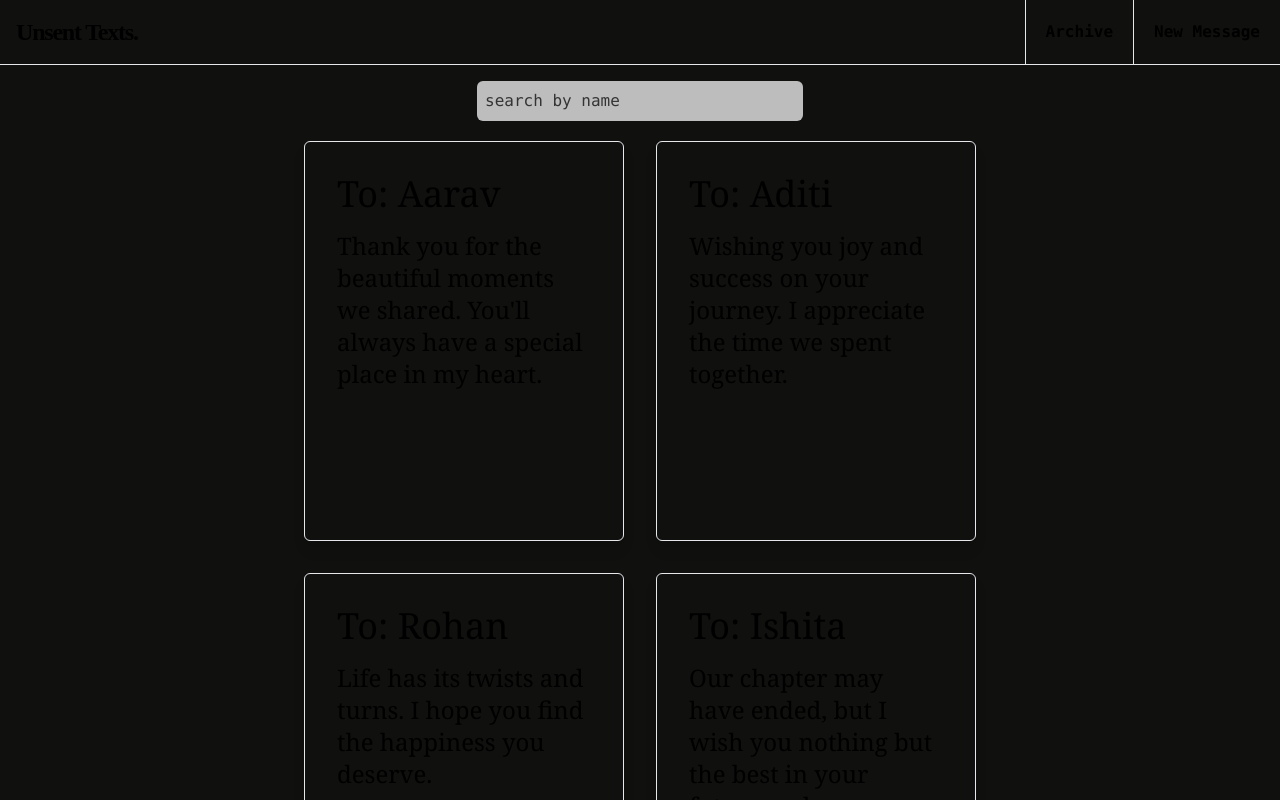
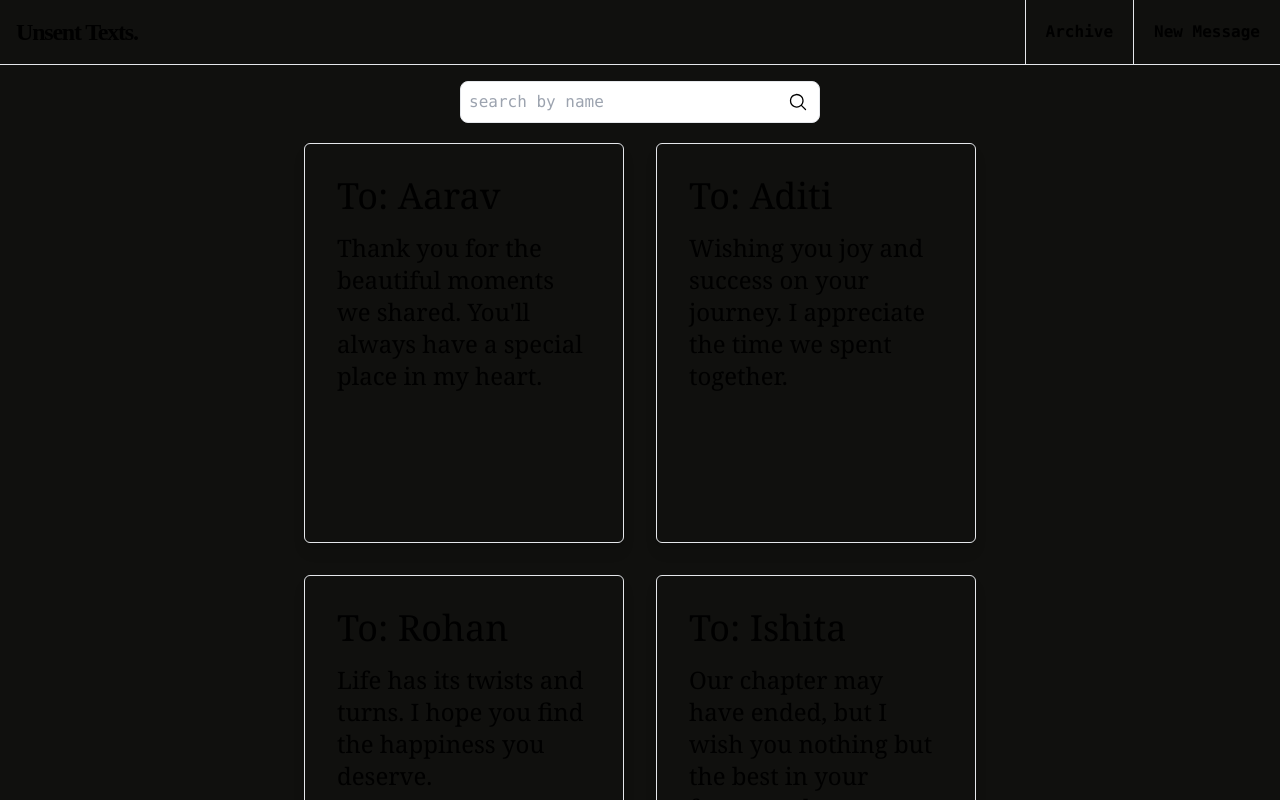
Before and after one commit to notprjwl/unsent-texts, a React (Create React App) app: page /messages in a window 1280 px wide. Shown: the top 800 px of the page. Built offline with nearby package versions, Linux system fonts and the light colour scheme; data requests are answered from the project's data file.

Commit message:
add search functionality
- modified the search component to handle the input value directly using a controlled input approach
- ensured that the input is trimmed before calling 'onSearch' prop
- no search button is involved allowing dynamic filtering as user types

```diff
--- a/src/components/search.jsx
+++ b/src/components/search.jsx
@@ -1,11 +1,24 @@
 import React from "react";
 import { useState } from "react";
+import { MagnifyingGlassIcon } from "@heroicons/react/24/solid";
 
-const Search = () => {
+const Search = ({ onSearch }) => {
+  const [searchQuery, setSearchQuery] = useState("");
+
+  const handleSearch = (e) => {
+    const input = e.target.value;
+    setSearchQuery(input);
+    onSearch(input.trim() !== "" ? input.trim() : null);
+  };
+
   return (
-    <div className="text-center">
-      <input type="text" placeholder="search by name" className="rounded-md p-2 mt-4 bg-[#bdbdbd] text-[#191919] font-mono placeholder-[#191919d5] decoration-0 selection:bg-[#191919] selection:text-[#bdbdbd]" size={30} />
-      {/* <button type='submit' className='text-[#bdbdbd] rounded-md'>search</button> */}
+    <div className='flex justify-center items-center mt-4'>
+      <div className='relative max-w-100'>
+        <input type='text' placeholder='search by name' className='rounded-lg p-2 pr-10 text-background font-mono placeholder-background decoration-0 selection:bg-background selection:text-text caret-background bg-text border border-text focus:outline-none  w-full focus:ring-2 ring-shadow md:w-auto' size={30} value={searchQuery} onChange={handleSearch} />
+        <button className='absolute right-0 top-0 font-mono bg-text text-background rounded-lg p-2 text-center justify-center mt-[3px] items-center mr-1 cursor-default'>
+          <MagnifyingGlassIcon className='h-5' />
+        </button>
+      </div>
     </div>
   );
 };
```
